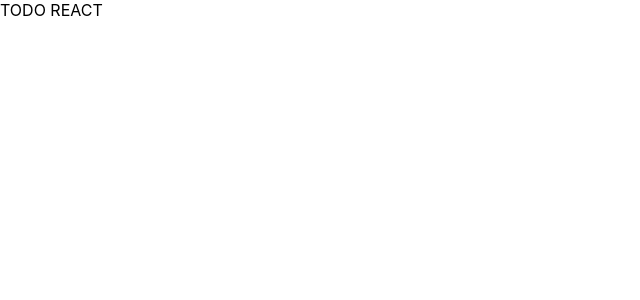
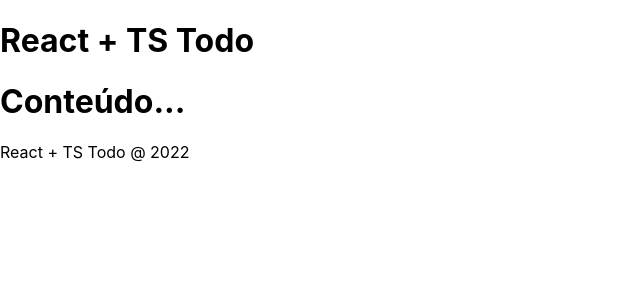
Before and after one commit to LeandroSimo/TODO-REACT-TS, a React (Create React App) app: page / in a window 1280 px wide. Shown: the top 300 px of the page, without its empty margins (0-640 px from the left). Built offline with nearby package versions, Linux system fonts and the light colour scheme.

Commit message:
Creating Header and Footer

```diff
--- a/src/App.tsx
+++ b/src/App.tsx
@@ -1,7 +1,14 @@
+import Footer from "./components/footer/Footer";
+import Header from "./components/header/Header";
+
 function App() {
   return (
     <div>
-      TODO REACT
+      <Header />
+      <div>
+        <h1>Conteúdo...</h1>
+      </div>
+      <Footer />
     </div>
   );
 }
--- /dev/null
+++ b/src/components/footer/Footer.tsx
@@ -0,0 +1,13 @@
+import React from "react";
+
+const Footer = () => {
+  return (
+    <footer>
+      <p>
+        <span>React + TS Todo</span> @ 2022
+      </p>
+    </footer>
+  );
+};
+
+export default Footer;
--- /dev/null
+++ b/src/components/header/Header.tsx
@@ -0,0 +1,11 @@
+import React from "react";
+
+const Header = () => {
+  return (
+    <header>
+      <h1>React + TS Todo</h1>
+    </header>
+  );
+};
+
+export default Header;
```
